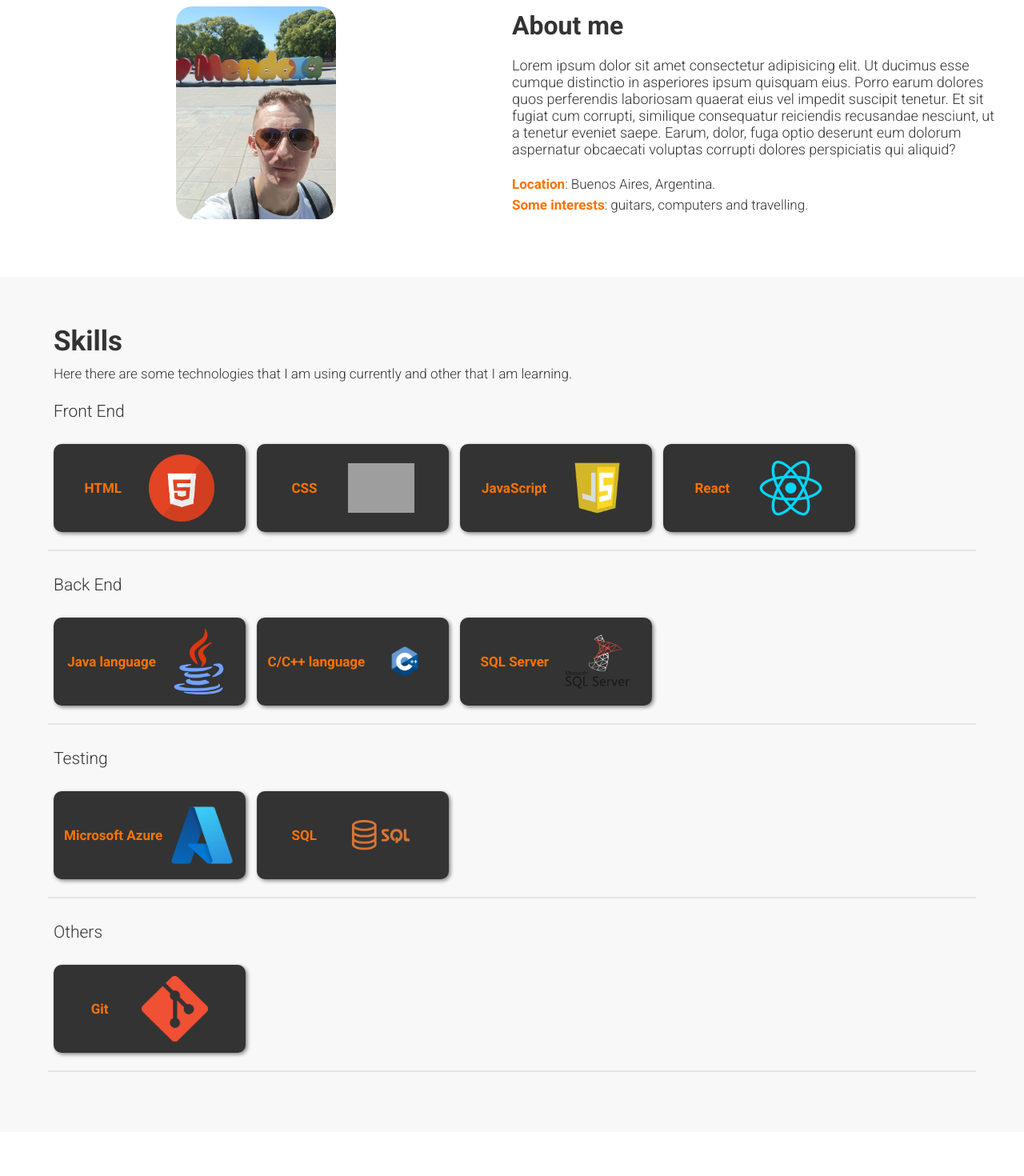
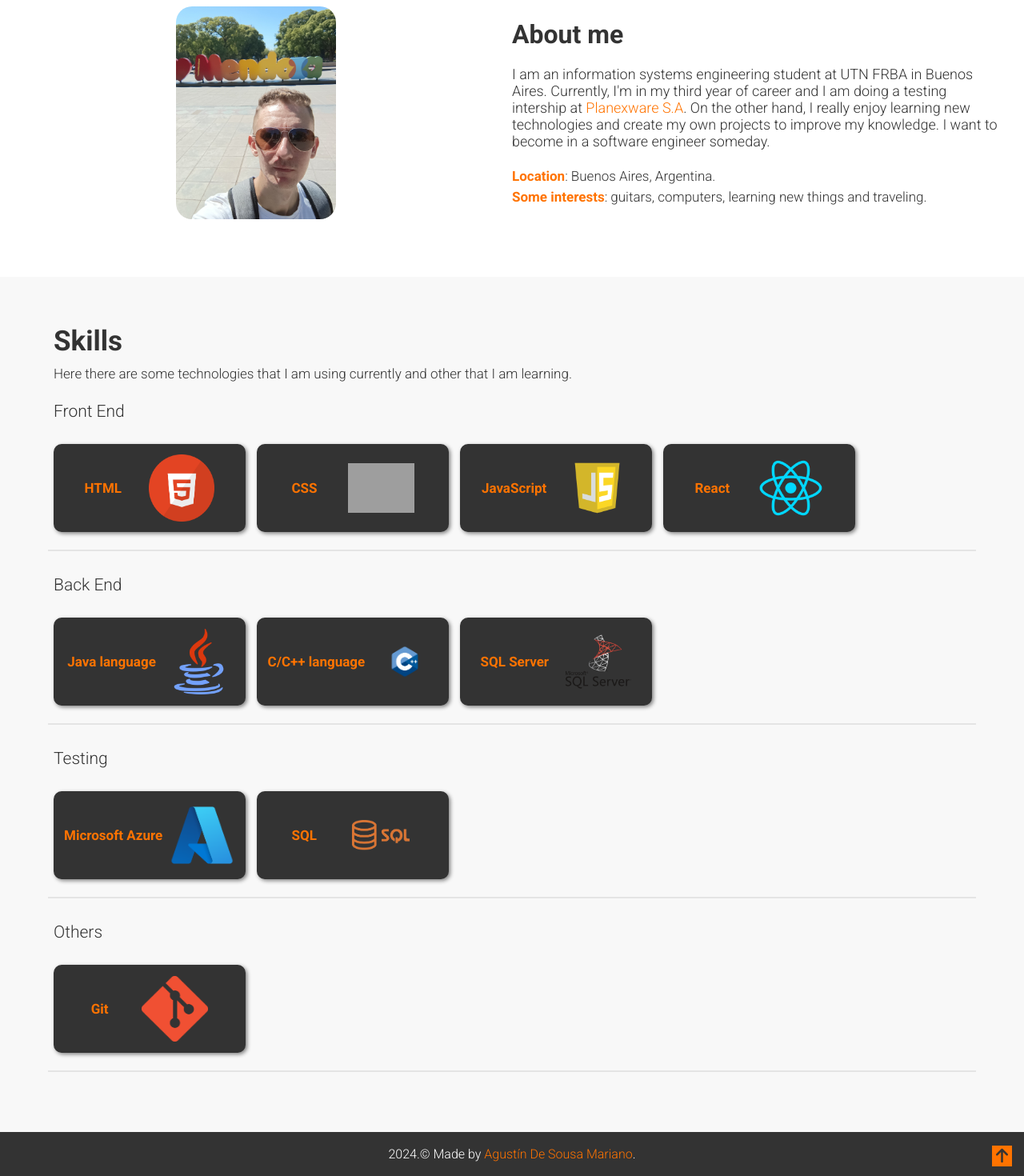
Before and after one commit to desousamagustin/Personal-Website, a React (Create React App) app in the folder ui/: page / in a window 1280 px wide. Shown: the part 864-2334 px from the top of the page at 80% size. Before the commit the page ends 2279 px from the top, so only its background shows below. Built offline with nearby package versions, Linux system fonts and the light colour scheme; grey boxes are pictures that could not be loaded.

Commit message:
Add some information and links in some sections

```diff
--- a/ui/src/App.css
+++ b/ui/src/App.css
@@ -1,5 +1,3 @@
-/* Selected colours: black, white and orange */
-
 @import url('https://fonts.googleapis.com/css2?family=Roboto:ital,wght@0,100;0,300;0,400;0,500;0,700;0,900;1,100;1,300;1,400;1,500;1,700;1,900&display=swap');
 
 * {
--- /dev/null
+++ b/ui/src/common-functions/goToTop.js
@@ -0,0 +1,9 @@
+// It goes to the top of the screen
+const goToTop = () => {
+    window.scrollTo({
+      top: 0,
+      behavior: "smooth"
+    });
+}
+
+export default goToTop;
--- a/ui/src/components/nav/Nav.jsx
+++ b/ui/src/components/nav/Nav.jsx
@@ -1,16 +1,9 @@
 import React from 'react'
 import { useState } from 'react';
 import './nav.css'
+import goToTop from '../../common-functions/goToTop';
 
 function Nav() {
-  // It goes to the top of the screen
-  const goToTop = () => {
-    window.scrollTo({
-      top: 0,
-      behavior: "smooth"
-    });
-  }
-
   // It displays or hides the nav links
   const [isVisible, setIsVisible] = useState(window.innerWidth > 700);
   const toggleDiv = () => {
@@ -23,8 +16,8 @@ function Nav() {
         <h6 className='logo__text'>{'< Agustín />'}</h6>
       </button>
       <ul id='links' className='nav__links' style={{ display: isVisible ? 'flex' : 'none' }}>
-        <li className="nav__item"><a href="#home" className="nav__link">Home</a></li>
-        <li className="nav__item"><a href="#about-me" className="nav__link">About me</a></li>
+        <li className="nav__item"><a href='#home' className="nav__link">Home</a></li>
+        <li className="nav__item"><a href="#about_me" className="nav__link">About me</a></li>
         <li className="nav__item"><a href="#skills" className="nav__link">Skills</a></li>
         <li className="nav__item"><a href="#experience" className="nav__link">Experience</a></li>
       </ul>
--- a/ui/src/components/nav/nav.css
+++ b/ui/src/components/nav/nav.css
@@ -60,6 +60,9 @@
     text-decoration: none;
     color: #fff;
     font-size: 18px;
+    background-color: transparent;
+    border: none;
+    cursor: pointer;
 }
 
 .nav__icon_container {
@@ -125,7 +128,7 @@
     }
 
     .nav__link:hover {
-        border-bottom: 1px solid rgb(255, 115, 0);
+        border-bottom: 2px solid rgb(255, 115, 0);
     }
 
     .nav__icon_container {
--- a/ui/src/pages/about-me/AboutMe.jsx
+++ b/ui/src/pages/about-me/AboutMe.jsx
@@ -12,12 +12,13 @@ function AboutMe() {
       <div className="about_me__container">
         <h2 className="about_me__title">About me</h2>
         <p className="about_me__description">
-          Lorem ipsum dolor sit amet consectetur adipisicing elit. Ut ducimus esse cumque distinctio in asperiores ipsum quisquam eius. Porro earum dolores quos perferendis laboriosam quaerat eius vel impedit suscipit tenetur.
-          Et sit fugiat cum corrupti, similique consequatur reiciendis recusandae nesciunt, ut a tenetur eveniet saepe. Earum, dolor, fuga optio deserunt eum dolorum aspernatur obcaecati voluptas corrupti dolores perspiciatis qui aliquid?
+          I am an information systems engineering student at UTN FRBA in Buenos Aires. Currently, I'm in my third year of career and I am doing
+          a testing intership at <a href='https://www.planexware.com/' target='_blanck' style={{color: 'rgb(255, 115, 0)' , textDecoration: 'none'}}>Planexware S.A</a>. On the other hand, I really enjoy learning new technologies and create my own projects to improve
+          my knowledge. I want to become in a software engineer someday.
         </p>
         <div className="about_me__subcontainer">
           <h3 className="about_me__subtitle"><span style={{fontWeight: '700' , color: 'rgb(255, 115, 0)'}}>Location</span>: Buenos Aires, Argentina.</h3>
-          <h3 className="about_me__subtitle"><span style={{fontWeight: '700' , color: 'rgb(255, 115, 0)'}}>Some interests</span>: guitars, computers and travelling.</h3>
+          <h3 className="about_me__subtitle"><span style={{fontWeight: '700' , color: 'rgb(255, 115, 0)'}}>Some interests</span>: guitars, computers, learning new things and traveling.</h3>
         </div>
       </div>
     </div>
--- a/ui/src/pages/about-me/about_me.css
+++ b/ui/src/pages/about-me/about_me.css
@@ -1,5 +1,6 @@
 #about_me {
     padding: 20px 0;
+    scroll-margin-top: 60px;
 }
 
 .about_me__container {
--- a/ui/src/pages/footer/Footer.jsx
+++ b/ui/src/pages/footer/Footer.jsx
@@ -1,9 +1,16 @@
 import React from 'react'
+import './footer.css'
+import goToTop from '../../common-functions/goToTop'
 
 function Footer() {
+
   return (
-    <div className='container'>
+    <div className='container' id='footer'>
+      <h6 className="footer__title">2024.&copy; Made by <span style={{color: 'rgb(255, 115, 0)'}}>Agustín De Sousa Mariano</span>.</h6>
 
+      <button className="footer__icon_container" onClick={goToTop}>
+        <i class="fa-solid fa-arrow-up footer__icon"></i>
+      </button>
     </div>
   )
 }
--- a/ui/src/pages/footer/footer.css
+++ b/ui/src/pages/footer/footer.css
@@ -0,0 +1,36 @@
+#footer {
+    background-color: #333;
+    position: relative;
+}
+
+.footer__title {
+    margin: 3px;
+    padding: 15px;
+    font-size: 14px;
+    color: #fff;
+}
+
+.footer__icon_container {
+    position: absolute;
+    right: 15px;
+    bottom: 12px;
+    border: none;
+    background-color: rgb(255, 115, 0);
+    cursor: pointer;
+}
+
+.footer__icon {
+    padding: 3px 5px;
+    font-size: 20px;
+}
+
+.footer__icon_container:hover {
+    transform: scale(1.05);
+    transition: .1s;
+}
+
+@media screen and (min-width: 600px) {
+    .footer__title {
+        font-size: 16px;
+    }
+}
--- a/ui/src/pages/header/Header.jsx
+++ b/ui/src/pages/header/Header.jsx
@@ -5,7 +5,7 @@ import Nav from '../../components/nav/Nav'
 
 function Header() {
   return (
-    <div id='header' className='container'>
+    <div id='home' className='container'>
       <Nav></Nav>
       <div className="header__container">
         <div className="header__subcontainer">
@@ -20,9 +20,9 @@ function Header() {
             <img src={require('../../assets/img/guy programming.png')} alt="A guy programming" className="header__img" />
           </div>
           <div className="social_media_icons">
-            <a href=""><i class="fa-brands fa-linkedin social_media_icon"></i></a>
-            <a href=""><i class="fa-brands fa-square-github social_media_icon"></i></a>
-            <a href=""><i class="fa-brands fa-instagram social_media_icon"></i></a>
+            <a href="https://www.linkedin.com/in/dsmagustin/" target='_blanck'><i class="fa-brands fa-linkedin social_media_icon"></i></a>
+            <a href="https://github.com/desousamagustin" target='_blanck'><i class="fa-brands fa-square-github social_media_icon"></i></a>
+            <a href="https://www.instagram.com/desousamagustin/" target='_blanck'><i class="fa-brands fa-instagram social_media_icon"></i></a>
           </div>
         </div>
       </div>
--- a/ui/src/pages/skills/skills.css
+++ b/ui/src/pages/skills/skills.css
@@ -1,6 +1,7 @@
 #skills {
     padding: 40px 20px;
     background-color: #f8f8f8;
+    scroll-margin-top: 60px;
 }
 
 .skills__container {
```
